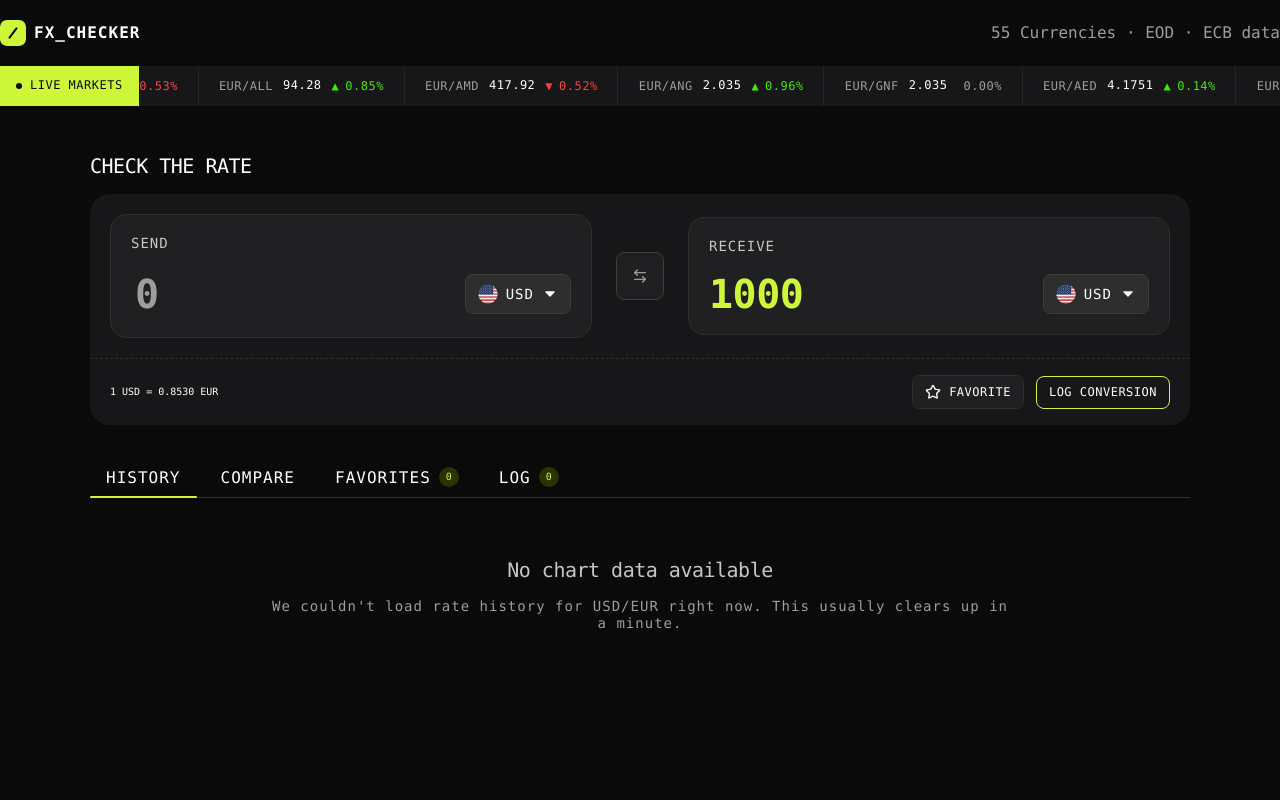
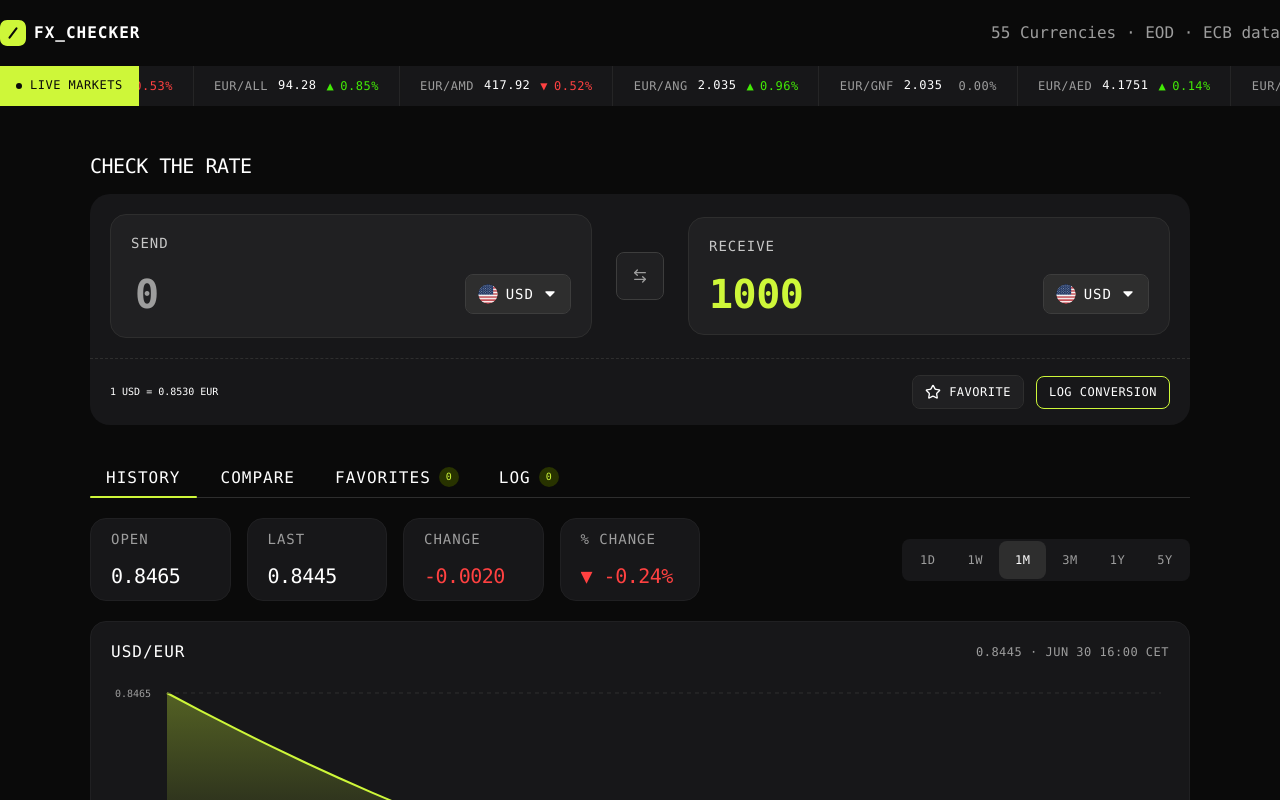
Before and after one commit to SouleymaneSy7/fem-fx-checker-hackaton, a Next.js app: page / in a window 1280 px wide. Shown: the top 800 px of the page. Built offline with nearby package versions, Linux system fonts and the light colour scheme.

Commit message:
refactor(converter): update HistoryPanel import path to markets/

```diff
--- a/src/components/features/converter/converter-sections.tsx
+++ b/src/components/features/converter/converter-sections.tsx
@@ -2,8 +2,8 @@ import TabNav from "@/components/layout/tab-nav";
 import { Tabs, TabsContent } from "@/components/ui/tabs";
 import ComparePanel from "../compare/compare-panel";
 import FavoritesPanel from "../favorites/favorites-panel";
-import HistoryPanel from "../history/history-panel";
 import LogPanel from "../log/log-panel";
+import HistoryPanel from "../markets/history/history-panel";
 
 const ConverterSections = () => {
   return (
--- a/src/components/features/history/history-panel.tsx
+++ /dev/null
@@ -1,16 +0,0 @@
-import { Empty, EmptyDescription, EmptyTitle } from "@/components/ui/empty";
-
-const HistoryPanel = () => {
-  return (
-    <Empty>
-      <EmptyTitle>No chart data available</EmptyTitle>
-
-      <EmptyDescription>
-        We couldn't load rate history for USD/EUR right now. This usually clears
-        up in a minute.
-      </EmptyDescription>
-    </Empty>
-  );
-};
-
-export default HistoryPanel;
```
